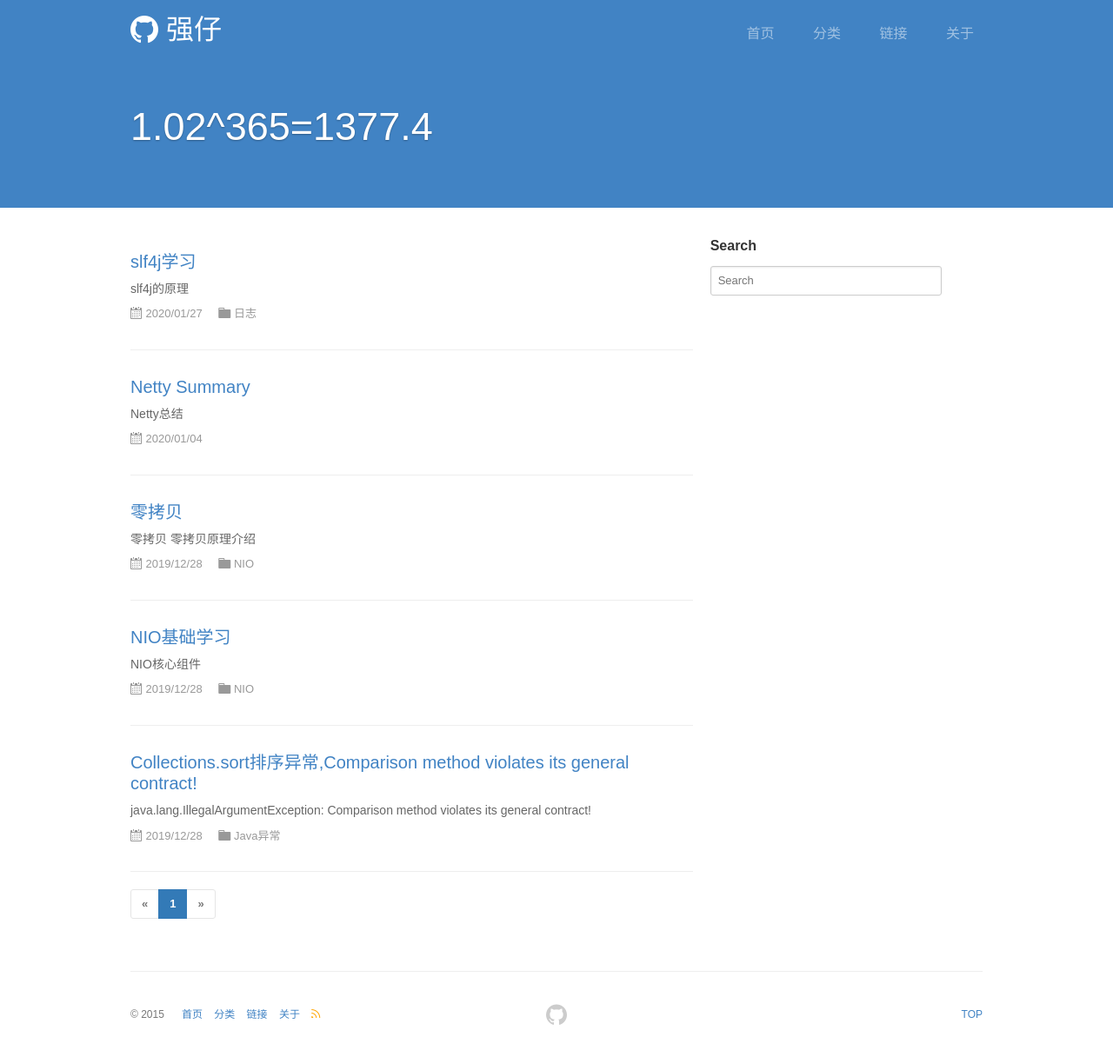
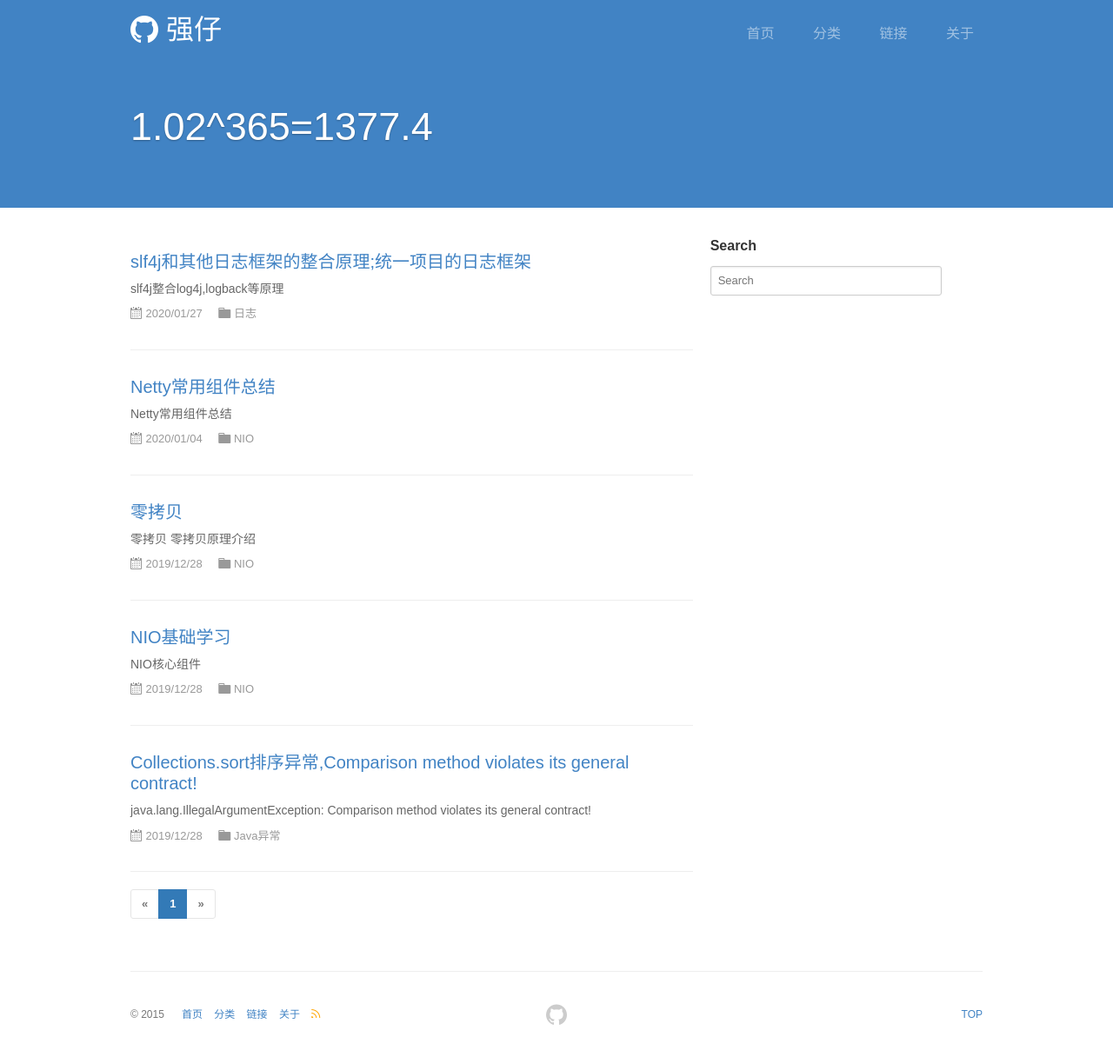
Before and after one commit to cxyxq/cxyxq.github.io, a Jekyll site: the page built from index.html, in a window 1280 px wide. Shown: the whole page at 87% size. Built offline with Jekyll 4.4.1, drawn with Linux system fonts in a browser that asks for light colours; the list of posts is cut into pages by our own code.

```diff
--- a/_posts/blog/2020-01-04-netty-summary.md
+++ b/_posts/blog/2020-01-04-netty-summary.md
@@ -1,4 +1,14 @@
-## Netty总结
+---
+layout: post
+title: Netty常用组件总结
+categories: [NIO]
+description: Netty常用组件总结
+keywords: NIO
+typora-root-url: ../../
+---
+
+
+## Netty常用组件总结
 
 ### 线程模型
 
--- a/_posts/blog/2020-01-27-slf4j.md
+++ b/_posts/blog/2020-01-27-slf4j.md
@@ -1,16 +1,17 @@
 ---
 layout: post
-title: slf4j学习
+title: slf4j和其他日志框架的整合原理;统一项目的日志框架
 categories: [日志]
 description: slf4j整合log4j,logback等原理
 keywords: slf4j
+typora-root-url: ../../
 ---
 
-### slf4j的原理
+### slf4j整合log4j,logback等原理
 
 项目中使用的slf4j原理是什么样子的呢，看下图：
 
-![](images/slf4j/slf4j-concrete-bindings.png)
+![](/images/slf4j/slf4j-concrete-bindings.png)
 
 应用程序访问slf4j的api，slf4j再访问真实的底层日志框架
 
@@ -25,7 +26,7 @@ keywords: slf4j
 
 经常遇到这样的情况，我们依赖的某些组件(Spring,Dubbo,Mybatis等)依赖于SLF4J以外的日志API。 为了应对这种情况，SLF4J附带了几个桥接模块，这些模块会将对log4j，JCL和java.util.logging API的调用重定向为仿佛对SLF4J API进行的行为。
 
-![](images/slf4j/slf4j-legacy.png)
+![](/images/slf4j/slf4j-legacy.png)
 
 - jcl-over-slf4j.jar替换 common-logging.jar
 
```
Also changed, not shown: images/slf4j/slf4j-concrete-bindings.png (renamed from _posts/blog/images/slf4j/slf4j-concrete-bindings.png), images/slf4j/slf4j-legacy.png (renamed from _posts/blog/images/slf4j/slf4j-legacy.png).
